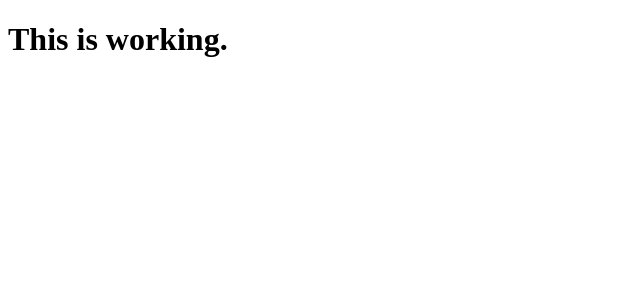
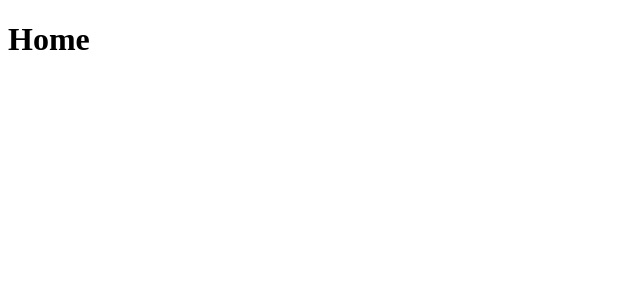
Before and after one commit to manfredjoa/movies-MERN-frontend-project, a React (Create React App) app: page / in a window 1280 px wide. Shown: the top 300 px of the page, without its empty margins (0-640 px from the left). Built offline with nearby package versions, Linux system fonts and the light colour scheme.

Commit message:
create getMovies function and home screen

```diff
--- a/src/App.js
+++ b/src/App.js
@@ -1,9 +1,12 @@
+import { Routes, Route } from "react-router-dom";
 import "./App.css";
 
 function App() {
   return (
     <div className="App">
-      <h1>This is working.</h1>
+      <Routes>
+        <Route path="/" element={<h1>Home</h1>} />
+      </Routes>
     </div>
   );
 }
--- /dev/null
+++ b/src/screens/Home.jsx
@@ -0,0 +1,5 @@
+export default function Home() {
+  return (
+    <div>Home</div>
+  )
+}
```
Also changed, not shown: src/services/movies.js (added, +10 -0 lines).
